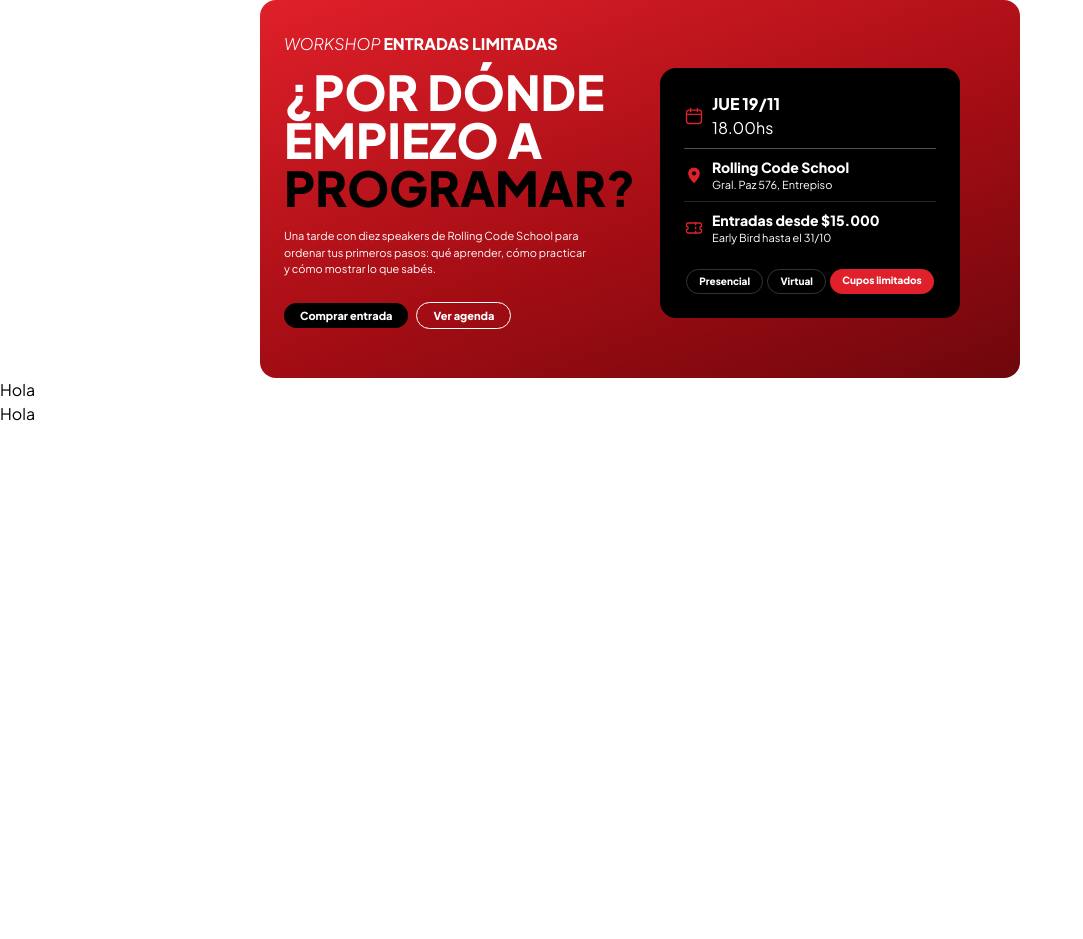
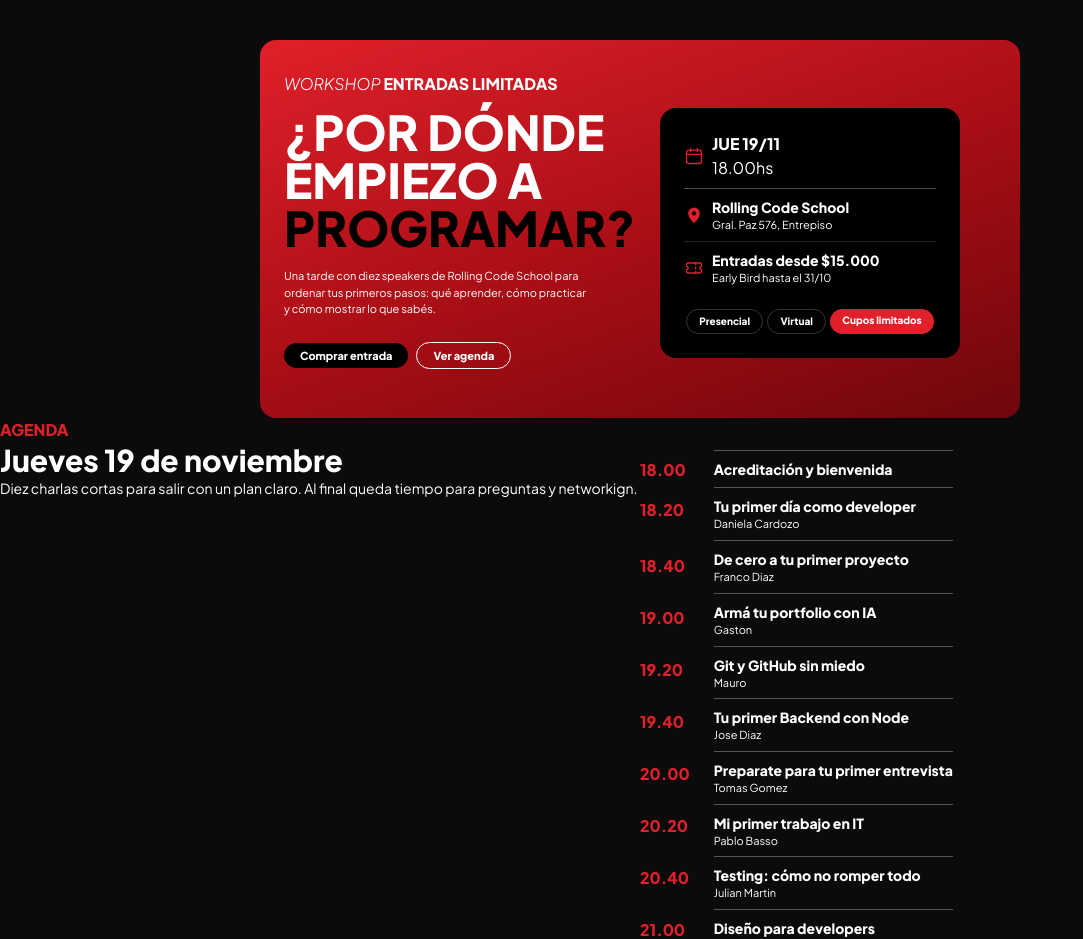
Before and after one commit to lioneldebortoli/WorkShopRC, a React (Vite) app: page / in a window 1280 px wide. Shown: the top 939 px of the page, without its empty margins (0-1083 px from the left). Before the commit the page ends 800 px from the top, so only its background shows below. Built offline with nearby package versions, Linux system fonts and the light colour scheme.

Commit message:
se escribió todo y aplicaron estilos

```diff
--- a/src/components/Agenda.jsx
+++ b/src/components/Agenda.jsx
@@ -1,9 +1,68 @@
-
-
 export const Agenda = () => {
   return (
     <section id="agenda">
-    <div>Hola</div>
+      <div>
+        <h3 className="agenda font-bold">AGENDA</h3>
+      </div>
+      <div className="grid lg:grid-cols-2 justify-between">
+        <div className="text-white">
+          <h2 className="text-3xl font-bold">Jueves 19 de noviembre</h2>
+          <p className="text-sm">Diez charlas cortas para salir con un plan claro. Al final queda tiempo para preguntas y networkign.</p>
+        </div>
+        <div className="flex flex-col-2 gap-6">
+          <div className="horario font-bold">
+            <h2 className="my-4">18.00</h2>
+            <h2 className="mb-8">18.20</h2>
+            <h2 className="mb-7">18.40</h2>
+            <h2 className="mb-7">19.00</h2>
+            <h2 className="mb-7">19.20</h2>
+            <h2 className="mb-7">19.40</h2>
+            <h2 className="mb-7">20.00</h2>
+            <h2 className="mb-7">20.20</h2>
+            <h2 className="mb-7">20.40</h2>
+            <h2 className="mb-7">21.00</h2>
+            <h2 className="mb-6">21.20</h2>
+            <h2>21.40</h2>
+          </div>
+          <div className="text-sm text-white">
+            <hr className="my-2 border-t border-white/30" />
+            <h2 className="font-bold">Acreditación y bienvenida</h2>
+            <hr className="my-2 border-t border-white/30" />
+            <h2 className="font-bold">Tu primer día como developer</h2>
+            <p className="text-[11px]">Daniela Cardozo</p>
+            <hr className="my-2 border-t border-white/30" />
+            <h2 className="font-bold">De cero a tu primer proyecto</h2>
+            <p className="text-[11px]">Franco Diaz</p>
+            <hr className="my-2 border-t border-white/30" />
+            <h2 className="font-bold">Armá tu portfolio con IA</h2>
+            <p className="text-[11px]">Gaston</p>
+            <hr className="my-2 border-t border-white/30" />
+            <h2 className="font-bold">Git y GitHub sin miedo</h2>
+            <p className="text-[11px]">Mauro</p>
+            <hr className="my-2 border-t border-white/30" />
+            <h2 className="font-bold">Tu primer Backend con Node</h2>
+            <p className="text-[11px]">Jose Diaz</p>
+            <hr className="my-2 border-t border-white/30" />
+            <h2 className="font-bold">Preparate para tu primer entrevista</h2>
+            <p className="text-[11px]">Tomas Gomez</p>
+            <hr className="my-2 border-t border-white/30" />
+            <h2 className="font-bold">Mi primer trabajo en IT</h2>
+            <p className="text-[11px]">Pablo Basso</p>
+            <hr className="my-2 border-t border-white/30" />
+            <h2 className="font-bold">Testing: cómo no romper todo</h2>
+            <p className="text-[11px]">Julian Martin</p>
+            <hr className="my-2 border-t border-white/30" />
+            <h2 className="font-bold">Diseño para developers</h2>
+            <p className="text-[11px]">Tomas Escudero</p>
+            <hr className="my-2 border-t border-white/30" />
+            <h2 className="font-bold">Tu primera base de datos</h2>
+            <p className="text-[11px]">Andres Perlo</p>
+            <hr className="my-2 border-t border-white/30" />
+            <h2 className="font-bold">Preguntas y networking</h2>
+            <hr className="my-2 border-t border-white/30" />
+          </div>
+        </div>
+      </div>
     </section>
-  )
-}
+  );
+};
--- a/src/components/HeroPublicidad.jsx
+++ b/src/components/HeroPublicidad.jsx
@@ -4,7 +4,7 @@
 
 export const HeroPublicidad = () => {
   return (
-    <section className="miContenedor w-190 rounded-2xl py-8 px-6 max-w-4xl mx-auto text-white">
+    <section className="miContenedor mt-10 w-190 rounded-2xl py-8 px-6 max-w-4xl mx-auto text-white">
       <div>
         <h4 className="mb-3">
           <span className="italic">WORKSHOP</span>{" "}
--- a/src/index.css
+++ b/src/index.css
@@ -6,6 +6,7 @@
 
 body {
   font-family: var(--font-sans);
+  background-color: var(--rc-black)
 }
 
 :root {
@@ -37,3 +38,11 @@
 .cupos{
   background: var(--rc-red);
 }
+
+.agenda{
+  color: var(--rc-red)
+}
+
+.horario{
+  color: var(--rc-red)
+}
```
